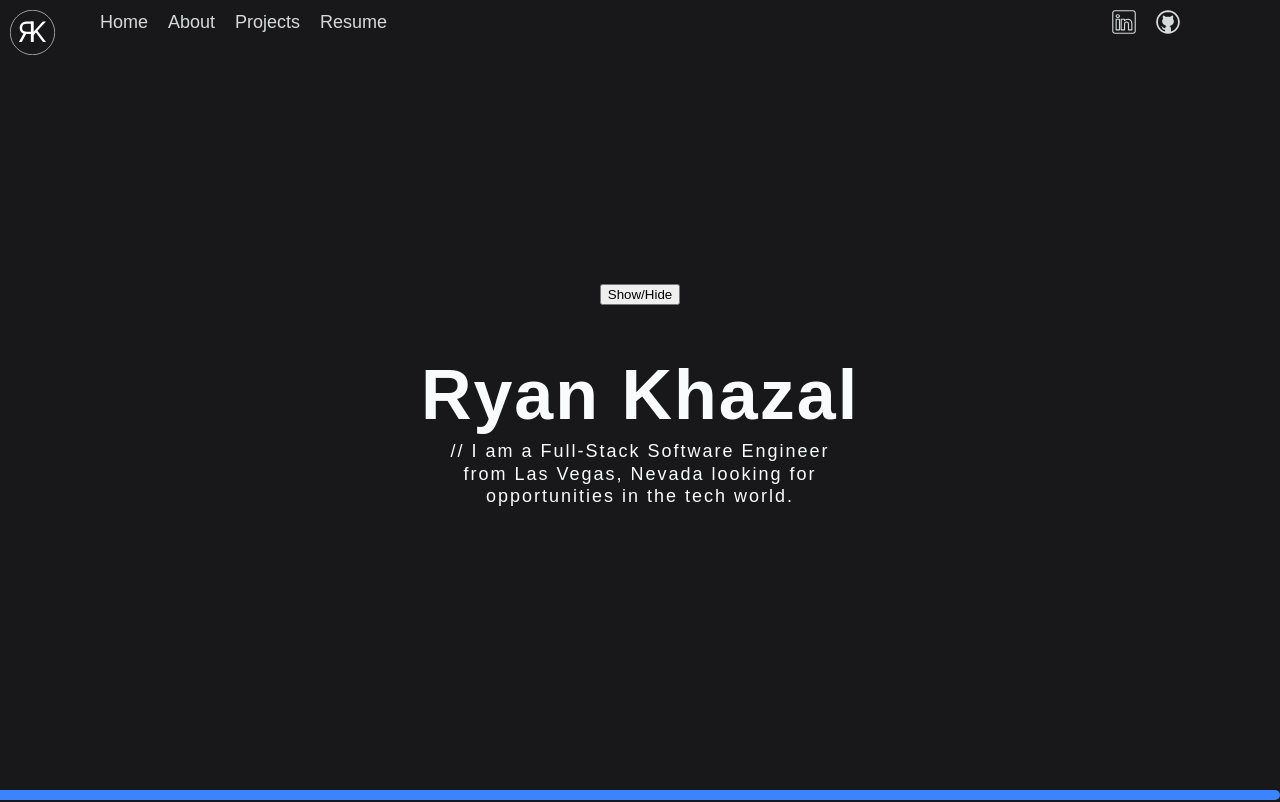
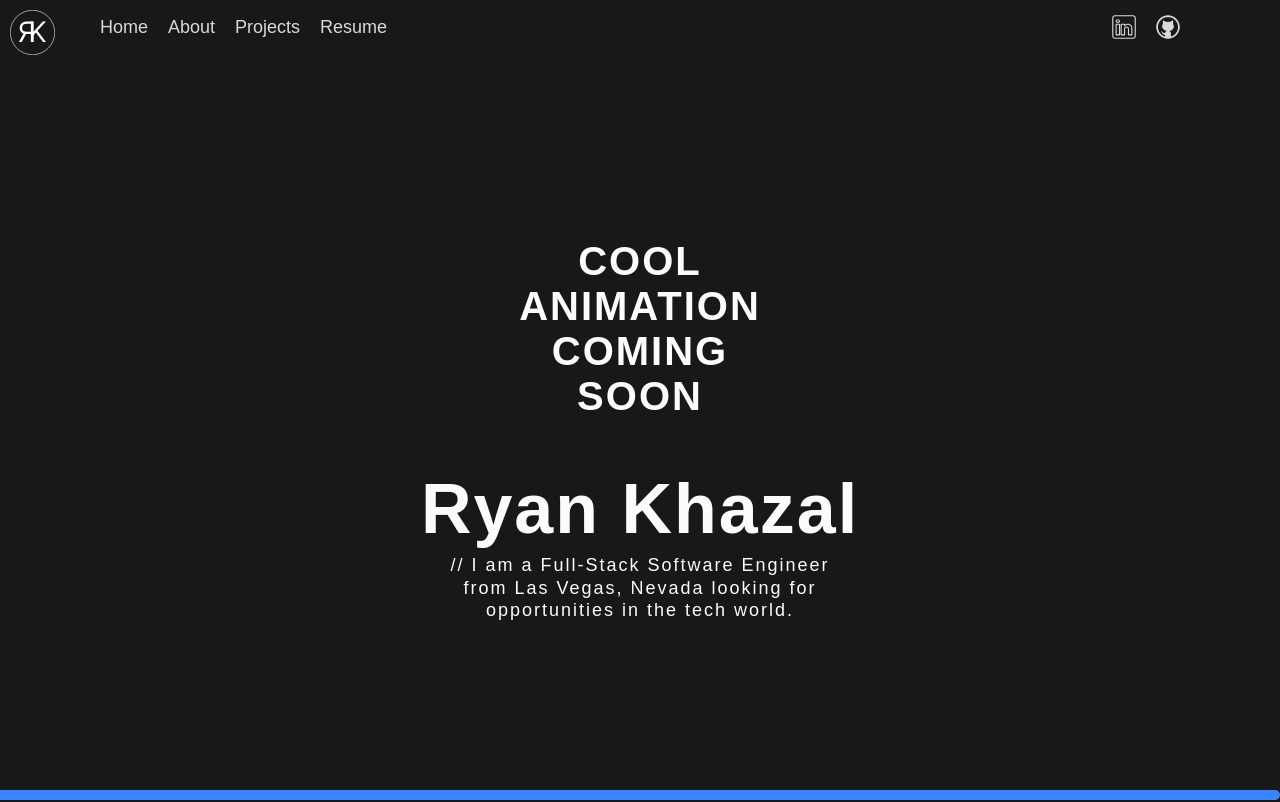
Before and after one commit to Bouderton/about-me, a React (Vite) app in the folder About-Me/: page / in a window 1280 px wide. Shown: the top 802 px of the page. Built offline with nearby package versions, Linux system fonts and the light colour scheme.

Commit message:
cleanup-motion && edit-progress-bar

```diff
--- a/About-Me/src/components/App/App.jsx
+++ b/About-Me/src/components/App/App.jsx
@@ -7,7 +7,7 @@ import About from "../About/About";
 import Skills from "../Skills/Skills";
 import Projects from "../Projects/Projects";
 import Contact from "../Contact/Contact";
-import MotionView from "../Motion/MotionView";
+import MotionView from "../Motion/ProgressBar";
 function App() {
   return (
     <div className="page">
--- a/About-Me/src/components/Header/Header.css
+++ b/About-Me/src/components/Header/Header.css
@@ -6,7 +6,7 @@
   margin: 0 auto;
   letter-spacing: 2px;
   max-width: 1200px;
-  padding: 250px 75px;
+  padding: 200px 75px;
 }
 
 .header__content {
--- a/About-Me/src/components/Header/Header.jsx
+++ b/About-Me/src/components/Header/Header.jsx
@@ -12,15 +12,6 @@ const Header = () => {
       <header className="header">
         <div className="header__content">
           <div className="header__anim" style={{ margin: "0 auto 50px" }}>
-            <motion.button
-              layout
-              type="text"
-              onClick={() => setIsVisible(!isVisible)}
-            >
-              Show/Hide
-            </motion.button>
-            <AnimatePresence mode="popLayout">
-              {isVisible && (
             <motion.h1
               initial={{ rotate: "0deg", scale: 0, y: 0 }}
               animate={{
@@ -34,12 +25,15 @@ const Header = () => {
                 ease: "backInOut",
                 times: [0, 0.25, 0.5, 0.85, 1],
               }}
-                  style={{ width: "200px", margin: "0", textAlign: "center" }}
+              style={{
+                fontSize: "40px",
+                width: "250px",
+                margin: "0",
+                textAlign: "center",
+              }}
             >
               COOL ANIMATION COMING SOON
             </motion.h1>
-              )}
-            </AnimatePresence>
           </div>
           <h2 className="header__title">Ryan Khazal</h2>
           {/* <p className="header__subtitle">Full-Stack Software Engineer</p> */}
--- a/About-Me/src/components/Navigation/Navigation.css
+++ b/About-Me/src/components/Navigation/Navigation.css
@@ -3,7 +3,7 @@
   display: flex;
   justify-content: center;
   margin: 0px 100px 0;
-  padding: 10px 0 0;
+  padding: 15px 0 0;
 }
 
 .nav__content {
```
Also changed, not shown: About-Me/src/components/Motion/ProgressBar.jsx (renamed from About-Me/src/components/Motion/MotionView.jsx). Lines whose indentation alone changed are shown as unchanged.
